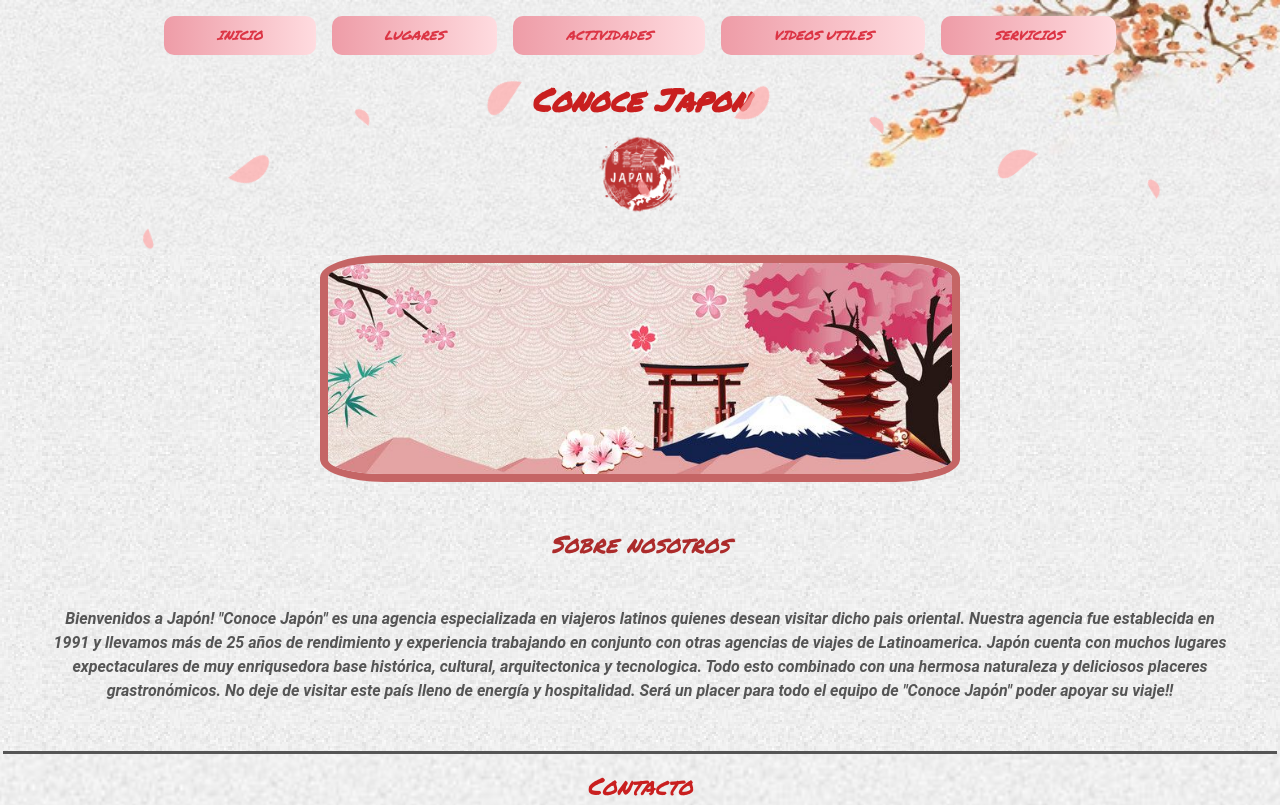
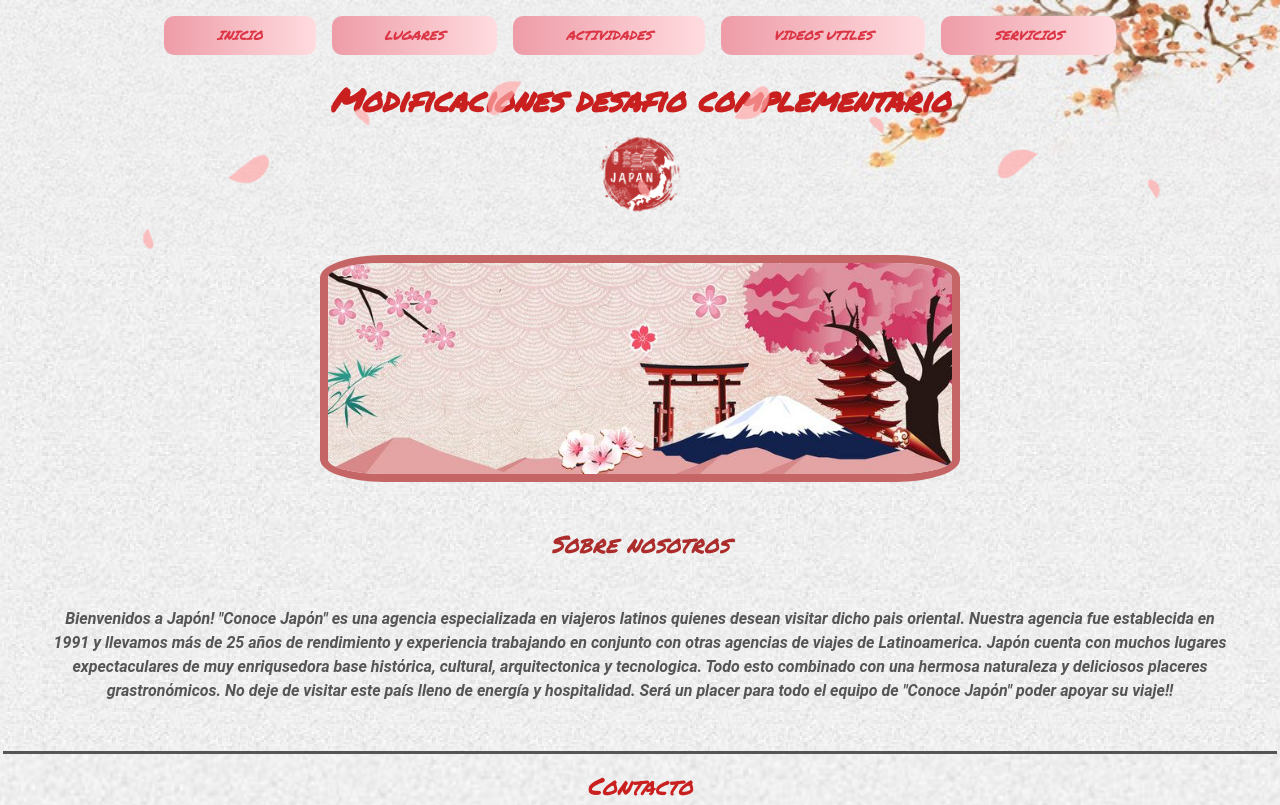
Before and after one commit to jonathan-ezequiel-cepeda/conoce-japon, a website: page index.html in a window 1280 px wide. Shown: the top 805 px of the page. Drawn offline with nearby package versions, Linux system fonts and the light colour scheme.

Commit message:
modificaciones desafio complementario de github

```diff
--- a/index.html
+++ b/index.html
@@ -43,7 +43,7 @@
       </div>
     </nav>
 
-    <h1 class="titulo"><a href="index.html">Conoce Japon</a></h1>
+    <h1 class="titulo"><a href="index.html">Modificaciones desafio complementario</a></h1>
 
     <div class="center">
       <a href="index.html"><img src="imagenes/logo-c-japon.png" class="logo" alt="logo"></a>
```
